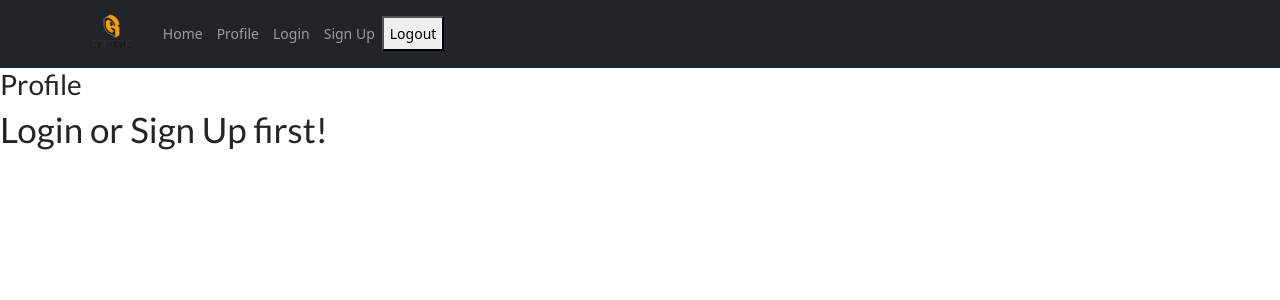
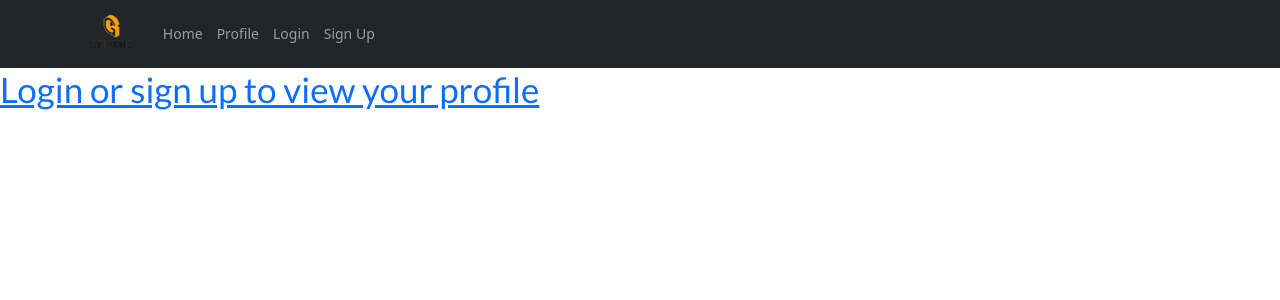
Before and after one commit to RyStreet/git-fund, a React (Create React App) app in the folder client/: page /profile in a window 1280 px wide. Shown: the top 300 px of the page. Built offline with nearby package versions, Linux system fonts and the light colour scheme.

Commit message:
implemented Auth.loggedIn() on nav,profile,and CreateProject

```diff
--- a/client/src/components/Navbar.js
+++ b/client/src/components/Navbar.js
@@ -25,11 +25,20 @@ function NavBar() {
         <Navbar.Toggle aria-controls="responsive-navbar-nav" />
         <Navbar.Collapse id="responsive-navbar-nav">
           <Nav className="me-auto">
-            <Nav.Link as={Link} to="/">Home</Nav.Link>
-            <Nav.Link as={Link} to="/profile">Profile</Nav.Link>
-            <Nav.Link as={Link} to="/login">Login</Nav.Link>
-            <Nav.Link as={Link} to="signup">Sign Up</Nav.Link>
-            <button onClick={logout}>Logout</button>
+            {Auth.loggedIn() ? (
+              <>
+                <Nav.Link as={Link} to="/">Home</Nav.Link>
+                <Nav.Link as={Link} to="/profile">Profile</Nav.Link>
+                <Nav.Link as={Link} onClick={logout}>Logout</Nav.Link>
+              </>
+            ) : (
+              <>
+                <Nav.Link as={Link} to="/">Home</Nav.Link>
+                <Nav.Link as={Link} to="/profile">Profile</Nav.Link>
+                <Nav.Link as={Link} to="/login">Login</Nav.Link>
+                <Nav.Link as={Link} to="signup">Sign Up</Nav.Link>
+              </>
+            )}
           </Nav>
         </Navbar.Collapse>
       </Container>
--- a/client/src/pages/Homepage.js
+++ b/client/src/pages/Homepage.js
@@ -1,18 +1,31 @@
-import React from 'react';
+import React, { useEffect, useState } from 'react';
 import { Link } from 'react-router-dom';
 // import { useQuery } from '@apollo/client';
 // import background from '../assets/background-mobile.jpg'
 // import AboutUs from '../components/AboutUs';
 
+import Auth from '../utils/auth';
+
 function Homepage() {
   return (
     <div>
-      <h1>Homepage</h1>
+      <h1>Help fund or collaborate on projects!</h1>
 
       <div>
-        <Link to='/create-project'>
-          <button>+ New Project</button>
-        </Link>
+        {Auth.loggedIn() ? (
+          <>
+            <Link to='/create-project'>
+              <button>+ New Project</button>
+            </Link>
+          </>
+        ) : (
+          <>
+            <Link to={'/login'}>
+              <button>+ New Project</button>
+            </Link>
+          </>
+        )}
+
       </div>
 
       {/* <img className='background' src={background}></img>
--- a/client/src/pages/LoginForm.js
+++ b/client/src/pages/LoginForm.js
@@ -77,6 +77,9 @@ const Login = (props) => {
                 </button>
               </form>
             )}
+            <Link to={'/signup'}>
+              <h5>Sign up instead</h5>
+            </Link>
 
             {error && (
               <div>
--- a/client/src/pages/Profile.js
+++ b/client/src/pages/Profile.js
@@ -1,32 +1,32 @@
 import React from "react";
-
+import { Link } from "react-router-dom";
 import Auth from '../utils/auth';
 
 function Profile() {
   return (
     <div>
       <div>
-      <h2>Profile</h2>
         {Auth.loggedIn() ? (
           <>
             <h2>{Auth.getProfile().data.username}'s Profile</h2>
-            <h6>Bio:</h6>
+            <h5>Bio:</h5>
             <p>{Auth.getProfile().data.bio}</p>
 
             <div>
-              <h2>My Projects</h2>
+              <h4>My Projects:</h4>
                 {/* {userProjects} */}
             </div>
               <div>
-                <h2>Followed Projects</h2>
+                <h4>Followed Projects:</h4>
                 {/* {followedProjects} */}
             </div>
           </>
         ) : (
-          <h1>Login or Sign Up first!</h1>
+          <Link to={'/login'}>
+            <h1>Login or sign up to view your profile</h1>
+          </Link>
         )}
       </div>
-
     </div>
   )
 };
```
Also changed, not shown: 1 other file (tests, documents, lock files or other folders).
